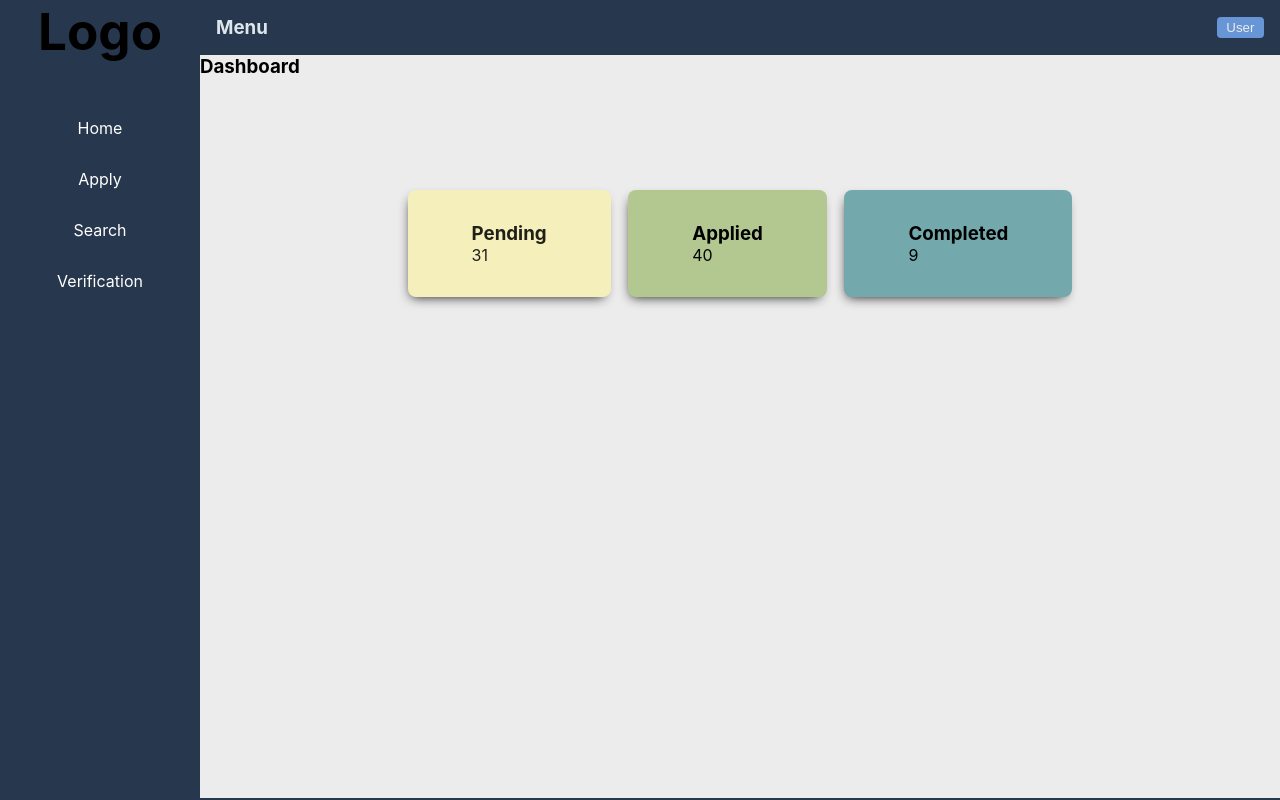
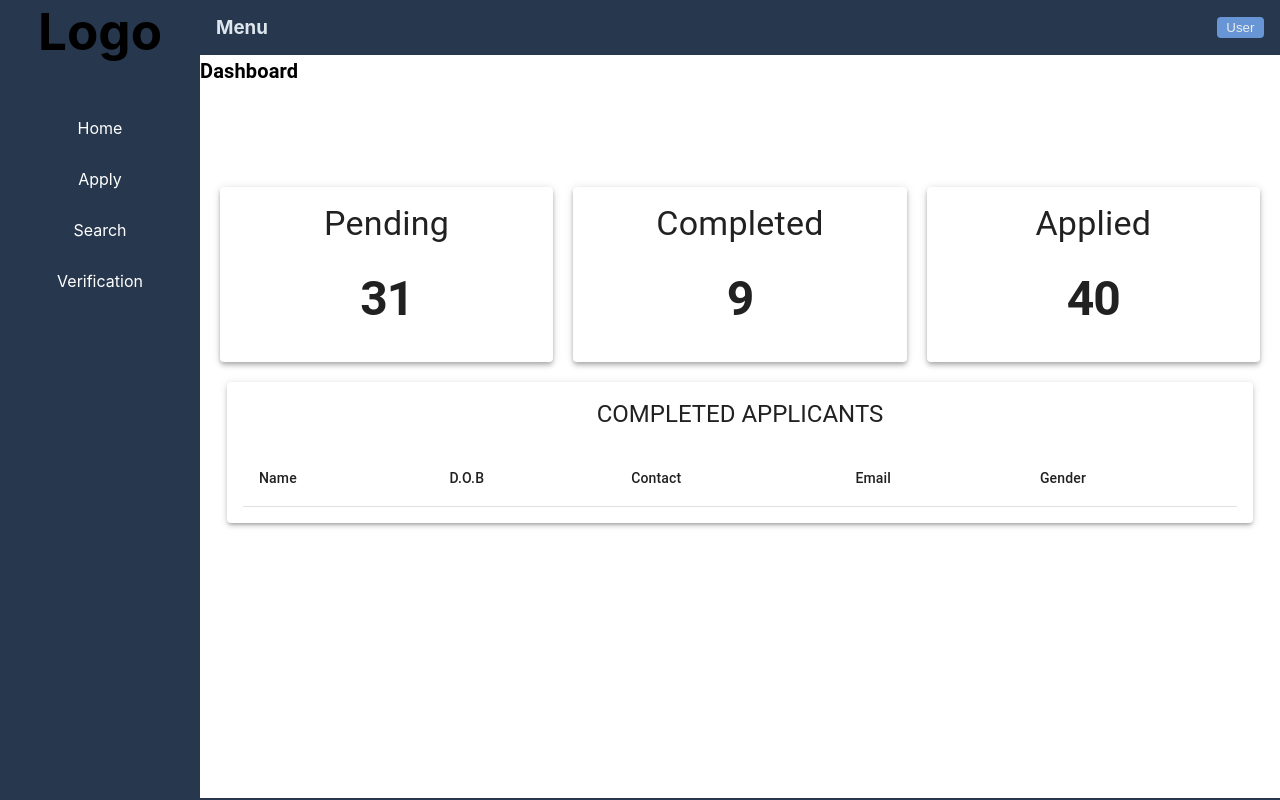
Before and after one commit to jamesAkash/application-service, a React (Create React App) app: page / in a window 1280 px wide. Built offline with nearby package versions, Linux system fonts and the light colour scheme.

Commit message:
dashboard

```diff
--- a/src/context/application_context.jsx
+++ b/src/context/application_context.jsx
@@ -13,8 +13,9 @@ const AppContext = ({ children }) => {
     applied: 40,
     completed: "9",
   });
+  console.log(applications);
   return (
-    <GlobalContext.Provider value={{ applications, status }}>
+    <GlobalContext.Provider value={{ applications, status, setApplications }}>
       {children}
     </GlobalContext.Provider>
   );
--- a/src/pages/Apply.jsx
+++ b/src/pages/Apply.jsx
@@ -1,7 +1,9 @@
 import React, { useState } from "react";
 import { styled } from "styled-components";
+import { useGlobalContext } from "../context/application_context";
 
 const Apply = () => {
+  const { setApplications, applications } = useGlobalContext();
   const [user, setUser] = useState({
     // Taking only fname,dob,gender,mail,number,citizen
     fname: "",
@@ -23,7 +25,7 @@ const Apply = () => {
   };
   const handleSubmit = (e) => {
     e.preventDefault();
-    console.log(user);
+    setApplications([...applications, user]);
   };
   return (
     <Wrapper>
--- a/src/pages/Dashboard.jsx
+++ b/src/pages/Dashboard.jsx
@@ -1,64 +1,143 @@
 import React from "react";
 import { styled } from "styled-components";
 import { useGlobalContext } from "../context/application_context";
-import { Paper } from "@mui/material";
+import {
+  Box,
+  Card,
+  CardContent,
+  Paper,
+  Table,
+  TableBody,
+  TableCell,
+  TableContainer,
+  TableHead,
+  TableRow,
+  Typography,
+} from "@mui/material";
 
 const Dashboard = () => {
   const { status } = useGlobalContext();
   return (
     <Wrapper>
-      <h1>Dashboard</h1>
-      <div className="status-container">
-        <Paper elevation={3} className="status pending">
-          <h3>Pending</h3>
-          <p>{status.pending}</p>
-        </Paper>
-        <div className="status applied">
-          <h3>Applied</h3>
-          <p>{status.applied}</p>
-        </div>
-        <div className="status completed">
-          <h3>Completed</h3>
-          <p>{status.completed}</p>
-        </div>
-      </div>
+      <Typography variant="h6" fontWeight="700">
+        Dashboard
+      </Typography>
+      <Box className="grid-it">
+        <Card elevation={4}>
+          <CardContent>
+            <Typography variant="h4">Pending</Typography>
+            <Typography
+              mt={2}
+              fontSize={28}
+              fontWeight={600}
+              variant="h6"
+              letterSpacing="-1px"
+              style={{ fontSize: "clamp(26px, 5vw,48px)" }}
+            >
+              {status.pending}
+            </Typography>
+          </CardContent>
+        </Card>
+        <Card elevation={4}>
+          <CardContent>
+            <Typography variant="h4">Completed</Typography>
+            <Typography
+              mt={2}
+              fontWeight={600}
+              variant="h6"
+              letterSpacing="-1px"
+              style={{ fontSize: "clamp(26px, 5vw,48px)" }}
+            >
+              {status.completed}
+            </Typography>
+          </CardContent>
+        </Card>
+        <Card elevation={4}>
+          <CardContent>
+            <Typography variant="h4">Applied</Typography>
+            <Typography
+              mt={2}
+              fontSize={28}
+              fontWeight={600}
+              variant="h6"
+              letterSpacing="-1px"
+              style={{ fontSize: "clamp(26px, 5vw,48px)" }}
+            >
+              {status.applied}
+            </Typography>
+          </CardContent>
+        </Card>
+      </Box>
+      <TableDisplay />
     </Wrapper>
   );
 };
 
+const TableDisplay = () => {
+  const { applications } = useGlobalContext();
+  return (
+    <TableContainer
+      sx={{
+        marginInline: "auto",
+        maxWidth: "95%",
+        padding: 2,
+        overflowX: "auto",
+      }}
+      component={Paper}
+      elevation={3}
+    >
+      <Typography variant="h5" textAlign="center" mb="20px">
+        COMPLETED APPLICANTS
+      </Typography>
+      <Table sx={{ width: "100%" }}>
+        <TableHead>
+          <TableRow>
+            <TableCell>Name</TableCell>
+            <TableCell>D.O.B</TableCell>
+            <TableCell>Contact</TableCell>
+            <TableCell>Email</TableCell>
+            <TableCell>Gender</TableCell>
+          </TableRow>
+        </TableHead>
+        <TableBody>
+          {applications.map((applicant) => {
+            const { fname, dob, number, mail, gender } = applicant;
+            return (
+              <TableRow key={fname}>
+                <TableCell>{fname}</TableCell>
+                <TableCell>{dob}</TableCell>
+                <TableCell>{number}</TableCell>
+                <TableCell>{mail}</TableCell>
+                <TableCell>{gender}</TableCell>
+              </TableRow>
+            );
+          })}
+        </TableBody>
+      </Table>
+    </TableContainer>
+  );
+};
+
 const Wrapper = styled.section`
-  background-color: #ececec;
+  /* background-color: #ececec; */
   max-width: 1200px;
   margin: 0 auto;
   height: calc(100vh - 56.8px);
 
-  .status-container {
-    padding: 32px 0;
-    display: flex;
-    flex-wrap: wrap;
-    justify-content: space-evenly;
-    align-items: flex-start;
-    max-width: 700px;
-    margin: 0 auto;
-    /* background-color: green; */
+  .grid-it {
+    padding: 20px;
     margin-top: 80px;
+    display: grid;
+    grid-template-columns: repeat(3, 1fr);
+    justify-content: center;
+    text-align: center;
+    gap: 20px;
   }
 
-  .status {
-    padding: 2rem 4rem;
-    border-radius: 8px;
-    box-shadow: -2px 5px 12px -5px #151515;
-  }
-
-  .pending {
-    background-color: #f5f0bb;
-  }
-
-  .applied {
-    background-color: #b3c890;
-  }
-  .completed {
-    background-color: #73a9ad;
+  @media (max-width: 840px) {
+    .grid-it {
+      grid-template-columns: 1fr;
+    }
   }
 `;
 
```
